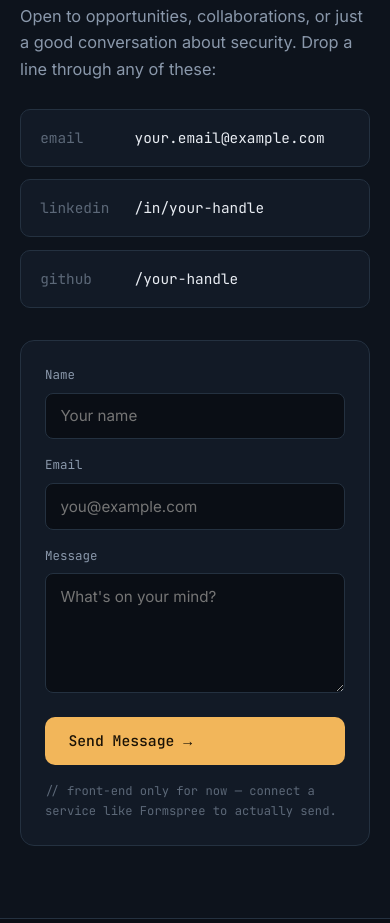
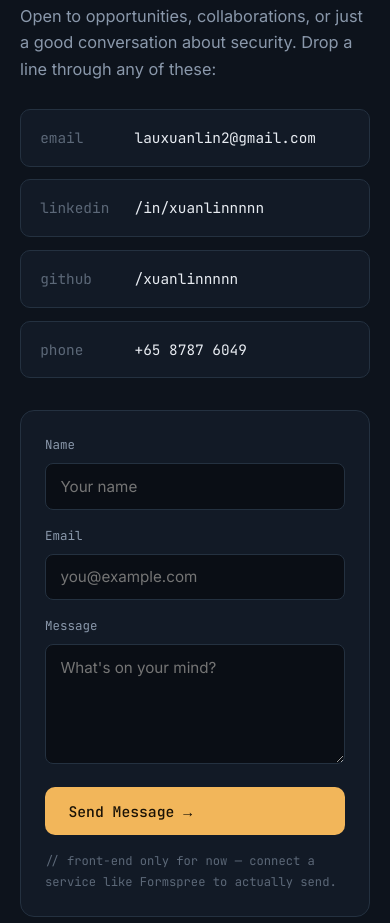
Before and after one commit to xuanlinnnnn/xuanlin-portfolio, a plain HTML site: page index.html in a window 390 px wide. Shown: the part 6460-7383 px from the top of the page. Drawn offline with Linux system fonts and the light colour scheme.

Commit message:
Add real contact details — email, LinkedIn, GitHub, phone

```diff
--- a/index.html
+++ b/index.html
@@ -606,14 +606,17 @@ body::before{
         <p class="lead">Open to opportunities, collaborations, or just a good conversation about security. Drop a line through any of these:</p>
         <div class="contact-links">
           <!-- EDIT: replace the .v values with your real details/links -->
-          <a class="contact-link" href="mailto:your.email@example.com">
-            <span class="k">email</span><span class="v">your.email@example.com</span>
+          <a class="contact-link" href="mailto:lauxuanlin2@gmail.com">
+            <span class="k">email</span><span class="v">lauxuanlin2@gmail.com</span>
           </a>
-          <a class="contact-link" href="https://linkedin.com/in/your-handle" target="_blank" rel="noopener">
-            <span class="k">linkedin</span><span class="v">/in/your-handle</span>
+          <a class="contact-link" href="https://www.linkedin.com/in/xuanlinnnnn" target="_blank" rel="noopener">
+            <span class="k">linkedin</span><span class="v">/in/xuanlinnnnn</span>
           </a>
-          <a class="contact-link" href="https://github.com/your-handle" target="_blank" rel="noopener">
-            <span class="k">github</span><span class="v">/your-handle</span>
+          <a class="contact-link" href="https://github.com/xuanlinnnnn" target="_blank" rel="noopener">
+            <span class="k">github</span><span class="v">/xuanlinnnnn</span>
+          </a>
+          <a class="contact-link" href="tel:+6587876049">
+            <span class="k">phone</span><span class="v">+65 8787 6049</span>
           </a>
         </div>
       </div>
```
